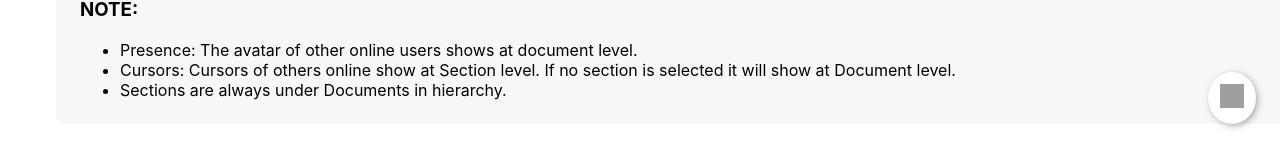
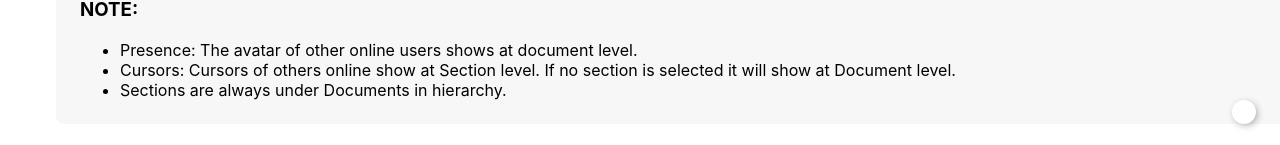
Before and after one commit to snippyly/snippyly-demo-next-ts-cdn, a Next.js app: page / in a window 1280 px wide. Shown: the part 652-797 px from the top of the page. Built offline with nearby package versions, Linux system fonts and the light colour scheme; grey boxes are pictures that could not be loaded.

Commit message:
Updated snippyly to 1.0.54.

```diff
--- a/package.json
+++ b/package.json
@@ -14,7 +14,7 @@
     "react-dom": "18.1.0"
   },
   "devDependencies": {
-    "@snippyly/types": "^1.0.50",
+    "@snippyly/types": "^1.0.54",
     "@types/node": "17.0.32",
     "@types/react": "18.0.9",
     "@types/react-dom": "18.0.3",
--- a/src/pages/index.tsx
+++ b/src/pages/index.tsx
@@ -20,11 +20,7 @@ const Home: NextPage = () => {
       <snippyly-cursor></snippyly-cursor>
       <snippyly-comments></snippyly-comments>
       <snippyly-comments-sidebar></snippyly-comments-sidebar>
-      <snippyly-comment-tool>
-        <div className='add-comment-btn'>
-          <img src='https://cdn-icons-png.flaticon.com/512/727/727570.png' alt='Add comment' />
-        </div>
-      </snippyly-comment-tool>
+      <snippyly-comment-tool></snippyly-comment-tool>
       <Toolbar onMenuSelect={(menu: any) => setSelectedMenu(menu)} />
       <Tabs selectedMenu={selectedMenu} />
     </div>
--- a/styles/globals.css
+++ b/styles/globals.css
@@ -138,22 +138,18 @@ a {
 
 snippyly-comment-tool {
   position: fixed;
-  z-index: 1000000;
   bottom: 24px;
   right: 24px;
-}
-
-snippyly-comment-tool .add-comment-btn {
+  z-index: 100000;
+  padding: 8px;
+  background: black;
+  border-radius: 50px;
+  display: flex;
+  align-items: center;
+  justify-content: center;
   padding: 0.75rem;
-  background: #fff3d1;
   border-radius: 50%;
   cursor: pointer;
   background: white;
-  /* background: #e7e7e7; */
   box-shadow: 2px 2px 8px -2px grey;
 }
-
-snippyly-comment-tool .add-comment-btn img {
-  width: 1.5rem;
-  height: 1.5rem;
-}
```
Also changed, not shown: 1 other file (tests, documents, lock files or other folders).
